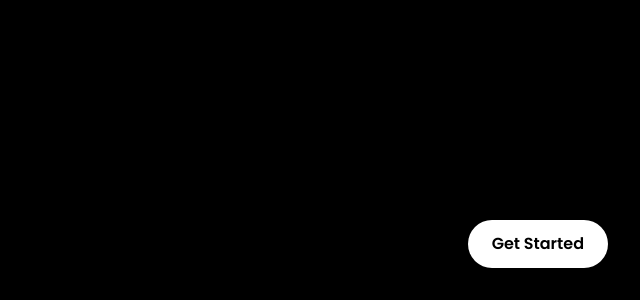
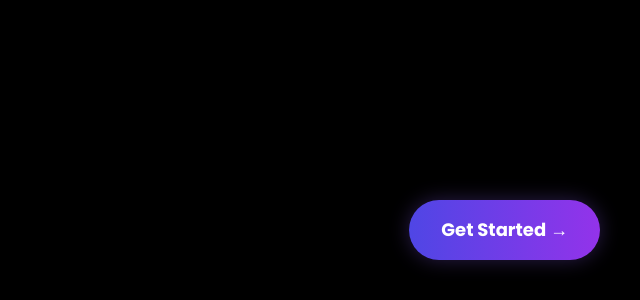
Before and after one commit to G-Meeraj/website, a React (Vite) app: page / in a window 1280 px wide. Shown: the part 500-800 px from the top of the page, without its empty margins (640-1280 px from the left). Built offline with nearby package versions, Linux system fonts and the light colour scheme.

Commit message:
initial commit

```diff
--- a/src/App.jsx
+++ b/src/App.jsx
@@ -1,4 +1,4 @@
-import { BrowserRouter, Routes, Route } from "react-router-dom";
+import { BrowserRouter as Router, Routes, Route } from 'react-router-dom';
 import React, { useState } from 'react';
 import "./index.css";
 import Home from "./Pages/Home";
@@ -11,16 +11,7 @@ import ProjectDetails from "./components/ProjectDetail";
 import WelcomeScreen from "./Pages/WelcomeScreen";
 import { AnimatePresence, motion } from 'framer-motion';
 
-const LandingPage = ({ showWelcome, setShowWelcome }) => {
-  return (
-    <>
-      <AnimatePresence mode="wait">
-        {showWelcome && (
-          <WelcomeScreen onLoadingComplete={() => setShowWelcome(false)} />
-        )}
-      </AnimatePresence>
-
-      {!showWelcome && (
+const MainContent = () => (
   <>
     <Navbar />
     <AnimatedBackground />
@@ -52,6 +43,11 @@ const LandingPage = ({ showWelcome, setShowWelcome }) => {
     >
       <ContactPage />
     </motion.div>
+    <Footer />
+  </>
+);
+
+const Footer = () => (
   <footer>
     <center>
       <hr className="my-3 border-gray-400 opacity-15 sm:mx-auto lg:my-6 text-center" />
@@ -69,11 +65,7 @@ const LandingPage = ({ showWelcome, setShowWelcome }) => {
       </motion.span>
     </center>
   </footer>
-        </>
-      )}
-    </>
 );
-};
 
 const ProjectPageLayout = () => (
   <>
@@ -97,16 +89,16 @@ function App() {
   const [showWelcome, setShowWelcome] = useState(true);
 
   return (
-    <div className="bg-[#000000] text-white min-h-screen"> {/* Added dark background */}
-      <BrowserRouter>
+    <div className="bg-[#000000] text-white min-h-screen">
+      <Router>
         <Routes>
           <Route
             path="/"
-            element={<LandingPage showWelcome={showWelcome} setShowWelcome={setShowWelcome} />}
+            element={showWelcome ? <WelcomeScreen onComplete={() => setShowWelcome(false)} /> : <MainContent />}
           />
           <Route path="/project/:id" element={<ProjectPageLayout />} />
         </Routes>
-      </BrowserRouter>
+      </Router>
     </div>
   );
 }
--- a/src/Pages/Home.jsx
+++ b/src/Pages/Home.jsx
@@ -1,14 +1,12 @@
 import React, { useState, useEffect, useCallback, memo } from "react"
 import { Github, Linkedin, Mail, ExternalLink, Instagram, Sparkles } from "lucide-react"
-// Remove DotLottieReact import
-import Spline from '@splinetool/react-spline'
+import Spline from '@splinetool/react-spline';
 import AOS from 'aos'
 import 'aos/dist/aos.css'
-import WalkingRobot from '../components/WalkingRobot'
 
 // Memoized Components
 const StatusBadge = memo(() => (
-  <div className="inline-block lg:mx-0" data-aos="zoom-in" data-aos-delay="400">
+  <div className="inline-block animate-float lg:mx-0" data-aos="zoom-in" data-aos-delay="400">
     <div className="relative group">
       <div className="absolute -inset-0.5 bg-gradient-to-r from-[#6366f1] to-[#a855f7] rounded-full blur opacity-30 group-hover:opacity-50 transition duration-1000"></div>
       <div className="relative px-3 sm:px-4 py-2 rounded-full bg-black/40 backdrop-blur-xl border border-white/10">
@@ -94,8 +92,6 @@ const Home = () => {
   const [charIndex, setCharIndex] = useState(0)
   const [isLoaded, setIsLoaded] = useState(false)
   const [isHovering, setIsHovering] = useState(false)
-  const [showRobot, setShowRobot] = useState(false)
-  const [isMobile, setIsMobile] = useState(window.innerWidth <= 768)
 
   // Optimize AOS initialization
   useEffect(() => {
@@ -145,19 +141,8 @@ const Home = () => {
     return () => clearTimeout(timeout);
   }, [handleTyping]);
 
-  // Add resize listener
-  useEffect(() => {
-    const handleResize = () => {
-      setIsMobile(window.innerWidth <= 768)
-    }
-    window.addEventListener('resize', handleResize)
-    return () => window.removeEventListener('resize', handleResize)
-  }, [])
-
   return (
     <div className="min-h-screen bg-[#000000] overflow-hidden" id="Home">
-      {/* Show WalkingRobot globally when showRobot is true */}
-      {showRobot && <WalkingRobot />}
       <div className={`relative z-10 transition-all duration-1000 ${isLoaded ? "opacity-100" : "opacity-0"}`}>
         <div className="container mx-auto px-[5%] sm:px-6 lg:px-[0%] min-h-screen">
           <div className="flex flex-col lg:flex-row items-center justify-center h-screen md:justify-between gap-0 sm:gap-12 lg:gap-20">
@@ -192,30 +177,9 @@ const Home = () => {
                 </div>
 
                 {/* CTA Buttons */}
-                <div className="flex flex-row gap-3 w-full justify-start items-center" data-aos="fade-up" data-aos-delay="1400">
+                <div className="flex flex-row gap-3 w-full justify-start" data-aos="fade-up" data-aos-delay="1400">
                   <CTAButton href="#Portofolio" text="Projects" icon={ExternalLink} />
                   <CTAButton href="#Contact" text="Contact" icon={Mail} />
-                  {/* Show/Hide Robot Button - hidden on mobile */}
-                  <button
-                    className="group relative w-[160px] hidden sm:block"
-                    onClick={() => setShowRobot((prev) => !prev)}
-                    type="button"
-                  >
-                    <div className="absolute -inset-0.5 bg-gradient-to-r from-[#4f52c9] to-[#8644c5] rounded-xl opacity-50 blur-md group-hover:opacity-90 transition-all duration-700"></div>
-                    <div className="relative h-11 bg-[#030014] backdrop-blur-xl rounded-lg border border-white/10 leading-none overflow-hidden">
-                      <div className="absolute inset-0 scale-x-0 group-hover:scale-x-100 origin-left transition-transform duration-500 bg-gradient-to-r from-[#4f52c9]/20 to-[#8644c5]/20"></div>
-                      <span className="absolute inset-0 flex items-center justify-center gap-2 text-sm group-hover:gap-3 transition-all duration-300">
-                        <span className="bg-gradient-to-r from-gray-200 to-white bg-clip-text text-transparent font-medium z-10">
-                          {showRobot ? "Hide Robot" : "Show Robot"}
-                        </span>
-                        <svg className="w-4 h-4 text-gray-200 z-10" fill="none" viewBox="0 0 24 24" stroke="currentColor">
-                          <circle cx="12" cy="12" r="10" strokeWidth="2" />
-                          <rect x="9" y="8" width="6" height="8" rx="2" fill="currentColor" />
-                        </svg>
-                      </span>
-                    </div>
-                    <span className="sr-only">{showRobot ? "Hide Robot" : "Show Robot"}</span>
-                  </button>
                 </div>
 
                 {/* Social Links */}
@@ -227,51 +191,34 @@ const Home = () => {
               </div>
             </div>
 
-            {/* Right Column - Spline Scene */}
+            {/* Right Column - Spline Animation */}
             <div className="w-full py-[10%] sm:py-0 lg:w-1/2 h-auto lg:h-[600px] xl:h-[750px] relative flex items-center justify-center order-2 lg:order-2 mt-8 lg:mt-0"
               onMouseEnter={() => setIsHovering(true)}
               onMouseLeave={() => setIsHovering(false)}
               data-aos="fade-left"
               data-aos-delay="600">
               <div className="relative w-full h-full">
-                {/* Background gradient */}
                 <div className={`absolute inset-0 bg-gradient-to-r from-[#6366f1]/10 to-[#a855f7]/10 rounded-3xl blur-3xl transition-all duration-700 ease-in-out ${
                   isHovering ? "opacity-50 scale-105" : "opacity-20 scale-100"
-                }`} />
+                }`}>
+                </div>
 
-                {/* Spline Scene */}
-                <div className={`relative z-10 w-full h-full transform transition-transform duration-500 ${
+                <div className={`relative z-10 w-full h-full opacity-90 transform transition-transform duration-500 ${
                   isHovering ? "scale-105" : "scale-100"
                 }`}>
-                  {isMobile ? (
-                    // Mobile version
-                    <Spline
-                      scene="https://prod.spline.design/KsTsKG3SWKibLmBe/scene.splinecode"
-                      style={{
-                        width: '100%',
-                        height: '100%',
-                        transform: 'scale(0.8)',
-                      }}
-                    />
-                  ) : (
-                    // Desktop version
-                    <Spline
-                      scene="https://prod.spline.design/KsTsKG3SWKibLmBe/scene.splinecode"
-                      style={{
-                        width: '100%',
-                        height: '100%',
-                      }}
-                    />
-                  )}
+                  <Spline
+                    scene="https://prod.spline.design/LJ6Y-EskbPVFQKBS/scene.splinecode"
+                    className="w-full h-full"
+                  />
                 </div>
 
-                {/* Animated background effect */}
                 <div className={`absolute inset-0 pointer-events-none transition-all duration-700 ${
                   isHovering ? "opacity-50" : "opacity-20"
                 }`}>
                   <div className={`absolute top-1/2 left-1/2 -translate-x-1/2 -translate-y-1/2 w-[400px] h-[400px] bg-gradient-to-br from-indigo-500/10 to-purple-500/10 blur-3xl animate-[pulse_6s_cubic-bezier(0.4,0,0.6,1)_infinite] transition-all duration-700 ${
                     isHovering ? "scale-110" : "scale-100"
-                  }`} />
+                  }`}>
+                  </div>
                 </div>
               </div>
             </div>
--- a/src/Pages/WelcomeScreen.jsx
+++ b/src/Pages/WelcomeScreen.jsx
@@ -1,122 +1,39 @@
-import React, { useState, useEffect } from 'react';
-import { motion, AnimatePresence } from 'framer-motion';
+import React from 'react';
 import Spline from '@splinetool/react-spline';
-import 'aos/dist/aos.css';
+import { motion } from 'framer-motion';
 
-const WelcomeScreen = ({ onLoadingComplete }) => {
-  const [isLoading, setIsLoading] = useState(true);
-  const [startExploring, setStartExploring] = useState(false);
-  const [isMobile, setIsMobile] = useState(window.innerWidth <= 768);
-
-  // Add window resize listener
-  useEffect(() => {
-    const handleResize = () => {
-      setIsMobile(window.innerWidth <= 768);
-    };
-
-    window.addEventListener('resize', handleResize);
-    return () => window.removeEventListener('resize', handleResize);
-  }, []);
-
-  useEffect(() => {
-    const timer = setTimeout(() => {
-      setIsLoading(false);
-      setTimeout(() => {
-        if (startExploring) {
-          onLoadingComplete?.();
-        }
-      }, 800);
-    }, 2500);
-    return () => clearTimeout(timer);
-  }, [onLoadingComplete, startExploring]);
-
+const WelcomeScreen = ({ onComplete }) => {
   const handleGetStarted = () => {
-    setStartExploring(true);
-    onLoadingComplete?.();
+    onComplete();
   };
 
   return (
-    <AnimatePresence mode="wait">
-      {(isLoading || !startExploring) && (
-        <motion.div
-          className="fixed inset-0 bg-[#000000]"
-          initial={{ opacity: 0, scale: 0.98 }}
-          animate={{ opacity: 1, scale: 1 }}
-          exit={{ opacity: 0, scale: 1.02 }}
-          transition={{
-            duration: 0.8,
-            ease: "easeInOut"
-          }}
-        >
-          <div className="relative w-full h-screen">
-            {isMobile ? (
-              // Mobile version of Spline scene
-              <Spline
-                scene="https://prod.spline.design/MczK2v1eVFV69R9G/scene.splinecode"
-                style={{
-                  width: '100%',
-                  height: '100%',
-                  position: 'absolute',
-                  top: 0,
-                  left: 0,
-                  transform: 'scale(0.8)', // Adjust scale for mobile
-                }}
-              />
-            ) : (
-              // Desktop version of Spline scene
-              <Spline
-                scene="https://prod.spline.design/MczK2v1eVFV69R9G/scene.splinecode"
-                style={{
-                  width: '100%',
-                  height: '100%',
-                  position: 'absolute',
-                  top: 0,
-                  left: 0,
-                }}
-              />
-            )}
+    <div className="fixed inset-0">
+      <Spline scene="https://prod.spline.design/MczK2v1eVFV69R9G/scene.splinecode" />
 
-            <AnimatePresence>
-              {!isLoading && (
-                <motion.button
-                  className={`
-                    absolute px-6 py-3 bg-white text-black rounded-full font-semibold
-                    hover:bg-gray-200 transition-colors duration-300 shadow-lg
-                    ${isMobile
-                      ? 'bottom-12 left-1/2 transform -translate-x-1/2' // Mobile positioning
-                      : 'bottom-8 right-8' // Desktop positioning
-                    }
-                  `}
-                  initial={{ opacity: 0, y: 20 }}
-                  animate={{ opacity: 1, y: 0 }}
-                  exit={{ opacity: 0, y: 10 }}
-                  whileHover={{ scale: 1.05 }}
-                  whileTap={{ scale: 0.95 }}
-                  onClick={handleGetStarted}
-                >
-                  {isMobile ? 'Tap to Start' : 'Get Started'}
-                </motion.button>
-              )}
-            </AnimatePresence>
-
-            {/* Mobile welcome text */}
-            {isMobile && !isLoading && (
-              <motion.div
-                className="absolute top-1/4 left-1/2 transform -translate-x-1/2 text-center"
-                initial={{ opacity: 0, y: -20 }}
-                animate={{ opacity: 1, y: 0 }}
-                exit={{ opacity: 0 }}
-              >
-                <h1 className="text-white text-3xl font-bold mb-2">Welcome</h1>
-                <p className="text-gray-300 text-sm px-4">
-                  Scroll down to explore my portfolio
-                </p>
-              </motion.div>
-            )}
-          </div>
-        </motion.div>
-      )}
-    </AnimatePresence>
+      <motion.button
+        initial={{ opacity: 0, y: 50 }}
+        animate={{ opacity: 1, y: 0 }}
+        whileTap={{ scale: 0.95 }}
+        transition={{
+          delay: 1,
+          duration: 0.8,
+          ease: "easeOut"
+        }}
+        onClick={handleGetStarted}
+        className="absolute bottom-10 right-10 px-8 py-4
+                  bg-gradient-to-r from-indigo-600 to-purple-600
+                  text-white text-lg font-bold rounded-full
+                  shadow-[0_0_20px_rgba(139,92,246,0.3)]
+                  hover:shadow-[0_0_25px_rgba(139,92,246,0.5)]
+                  transition-all duration-300
+                  hover:scale-110
+                  z-50
+                  cursor-pointer"
+      >
+        Get Started →
+      </motion.button>
+    </div>
   );
 };
 
```
Lines whose indentation alone changed are shown as unchanged.
